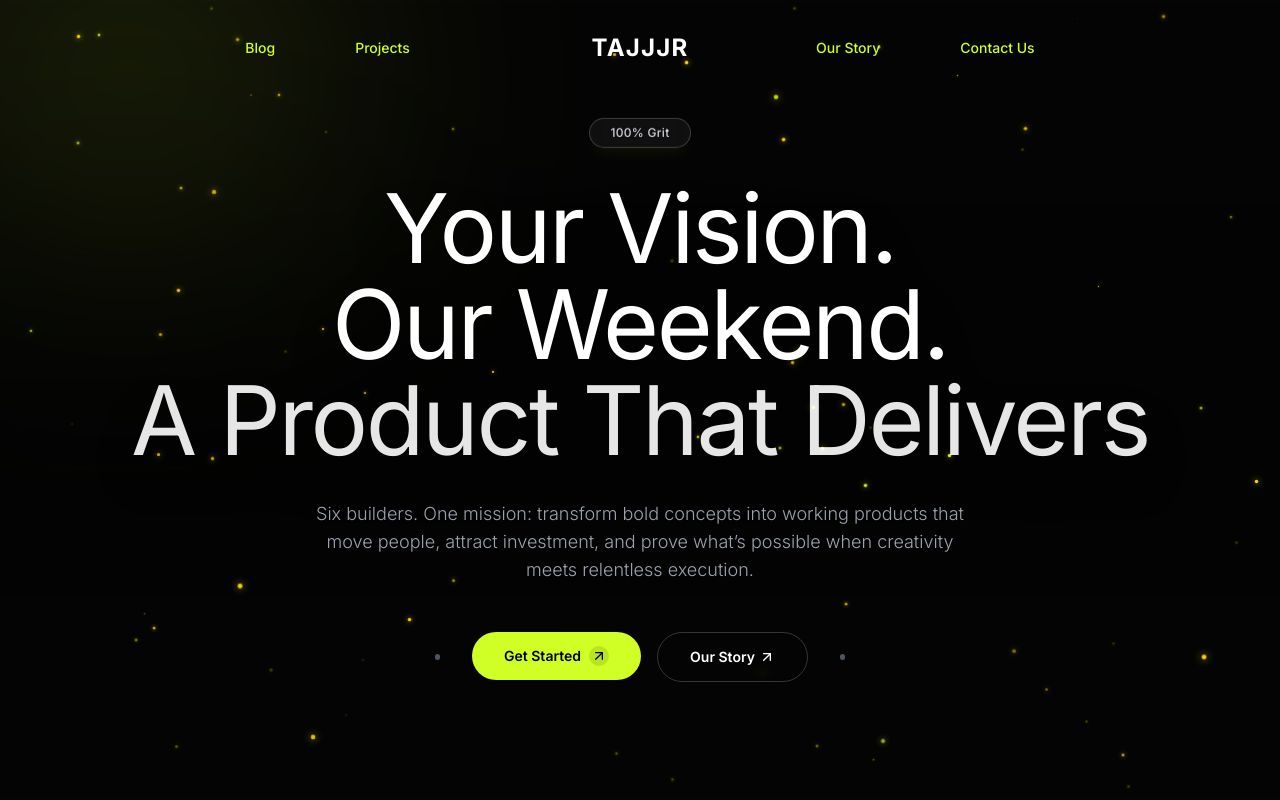
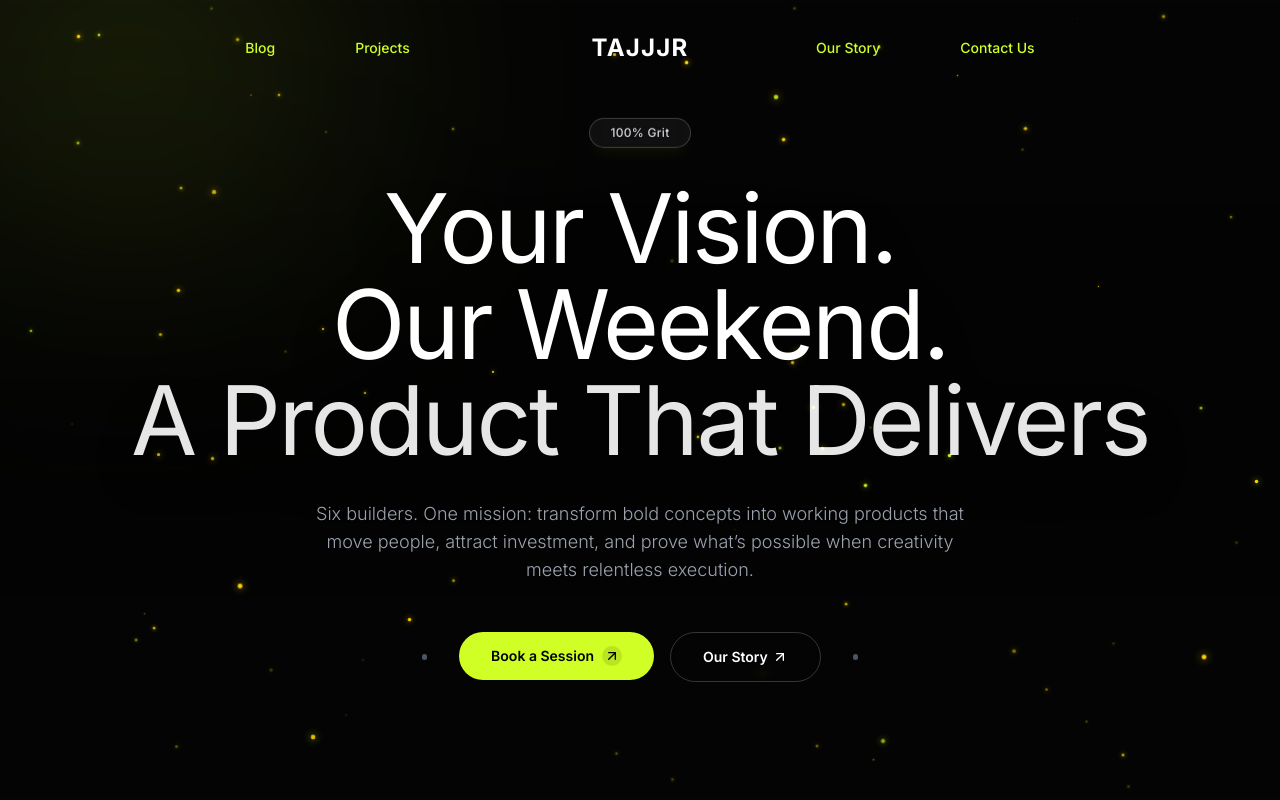
Before and after one commit to tajjjjr/tajjj, a React (Vite) app: page / in a window 1280 px wide. Shown: the top 800 px of the page. Built offline with nearby package versions, Linux system fonts and the light colour scheme.

Commit message:
fix: update button content and link (#19)

```diff
--- a/src/components/Hero.tsx
+++ b/src/components/Hero.tsx
@@ -40,9 +40,9 @@ export const Hero: React.FC = () => {
           {/* Button Group */}
           <div className="flex flex-col sm:flex-row gap-4 shrink-0">
             <a href="#contact" className="inline-block">
-              <Button variant="primary" label="Get Started" />
+              <Button variant="primary" label="Book a Session" />
             </a>
-            <a href="#story" className="inline-block">
+            <a href="/our-story" className="inline-block">
               <Button variant="secondary" label="Our Story" />
             </a>
           </div>
```
